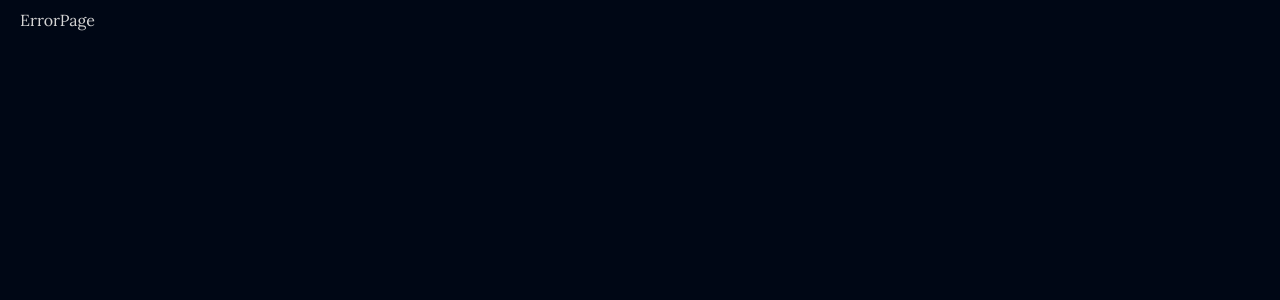
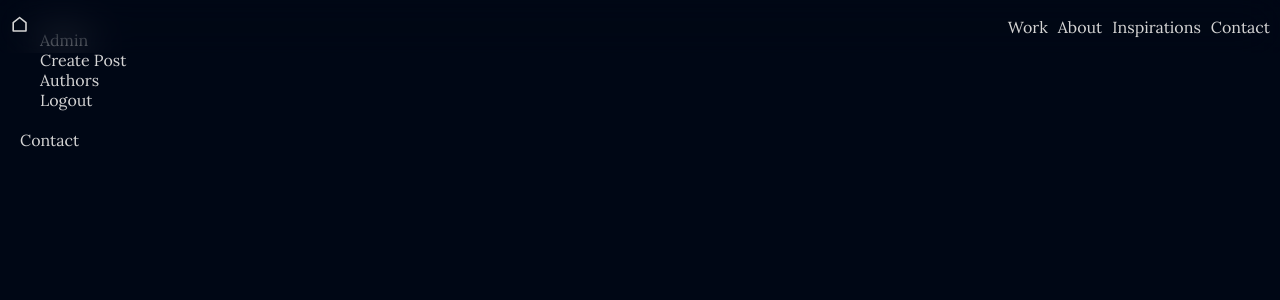
Before and after one commit to SwimmingWebDev/portfolio2024, a React (Vite) app: page /dashboard in a window 1280 px wide. Before the commit this address had no page. Shown: the top 300 px of the page. Built offline with nearby package versions, Linux system fonts and the light colour scheme.

Commit message:
develop component/header

```diff
--- a/src/App.jsx
+++ b/src/App.jsx
@@ -31,7 +31,8 @@ const router = createBrowserRouter([
       { path: "create", element: <CreatePost /> },
       { path: "posts/categories/:category", element: <CategoryPosts /> },
       { path: "posts/users/:id", element: <AuthorPosts /> },
-      { path: "myposts/:id", element: <Dashboard /> },
+      // { path: "myposts/:id", element: <Dashboard /> },
+      { path: "dashboard", element: <Dashboard /> },
       { path: "posts/:id/edit", element: <EditPost /> },
       { path: "logout", element: <Logout /> },
     ],
--- a/src/components/Header.jsx
+++ b/src/components/Header.jsx
@@ -1,11 +1,16 @@
 import React from "react";
+import { Link } from "react-router-dom";
+
+//icons
 import { RiHomeLine } from "react-icons/ri";
 import { SlMenu } from "react-icons/sl";
 
 const Header = () => {
   return (
     <header className="main-header">
-      <RiHomeLine />
+      <Link to="/" className="logo">
+        <RiHomeLine className="icon-home" />
+      </Link>
       <nav className="main-nav">
         <div className="nav-items">
           {["Work", "About", "Inspirations", "Contact"].map((nav, index) => (
@@ -13,8 +18,8 @@ const Header = () => {
               {nav}
             </div>
           ))}
-          <SlMenu className="icon-menu" />
         </div>
+        <SlMenu className="icon-menu" />
       </nav>
     </header>
   );
--- a/src/components/Inspirations.jsx
+++ b/src/components/Inspirations.jsx
@@ -1,4 +1,6 @@
 import React from "react";
+import { Link } from "react-router-dom";
+
 import { FaArrowRight } from "react-icons/fa6";
 
 const Inspirations = () => {
@@ -9,10 +11,12 @@ const Inspirations = () => {
         <p>
           Explore a collection of ideas and projects that spark my creativity
         </p>
-        <a href="#inspirations" className="btn">
-          View All
-          <FaArrowRight />
-        </a>
+        <Link to="/dashboard">
+          <div className="btn-primary">
+            View All
+            <FaArrowRight />
+          </div>
+        </Link>
       </div>
     </div>
   );
--- a/src/index.css
+++ b/src/index.css
@@ -17,12 +17,22 @@
   --font-weight-thin: 100;
   --font-weight-regular: 400;
   --font-weight-bold: 700;
+
+  --container-width-lg: 84%;
+  --container-width-md: 92%;
+  --from-width: 50%;
 }
 
 * {
   margin: 0;
   padding: 0;
   box-sizing: border-box;
+}
+
+img {
+  display: block;
+  object-fit: cover;
+  width: 100%;
 }
 
 h1 {
@@ -39,11 +49,16 @@ body {
 }
 
 a {
+  color: var(--text-color);
   text-decoration: none;
 }
 
+ul {
+  list-style: none;
+}
+
 section {
-  margin-bottom: 10px;
+  margin-bottom: 6rem;
 }
 
 ::selection {
@@ -59,16 +74,46 @@ section {
   transition: all 0.3s ease-in;
 }
 
+.btn-primary {
+  display: flex;
+  align-items: center;
+  gap: 7px;
+  width: fit-content;
+  padding: 0.5rem 1rem;
+  border: 2px solid var(--text-color);
+  border-radius: 2rem;
+  background-color: transparent;
+  font-weight: 500;
+  cursor: pointer;
+}
+
+.btn-secondary {
+  color: var(--text-color);
+}
+
+.icon-home {
+  font-size: 1.2rem;
+}
+
 /* header & nav */
 .main-header {
   width: 100%;
+  padding: 15px 10px;
+  /* height: 2rem; */
   display: flex;
   align-items: center;
   justify-content: space-between;
+  background: var(255, 255, 255, 0.5);
+  position: fixed;
+  top: 0;
+  left: 0;
+  z-index: 2;
+  border-bottom: 1px solid var(--bg-color);
+  backdrop-filter: blur(20px);
 }
 
 .main-nav {
-  display: flex;
+  display: block;
   align-items: center;
   gap: 10px;
 }
@@ -83,16 +128,16 @@ section {
 }
 
 .icon-menu {
-  visibility: hidden;
+  display: none;
 }
 
 /* mobile */
 @media only screen and (max-width: 768px) {
   .nav-items {
-    visibility: hidden;
+    display: none;
   }
   .icon-menu {
-    visibility: visible;
+    display: block;
   }
 }
 
--- a/src/pages/Dashboard.jsx
+++ b/src/pages/Dashboard.jsx
@@ -1,7 +1,25 @@
 import React from "react";
+import { Link } from "react-router-dom";
 
 const Dashboard = () => {
-  return <div>Dashboard</div>;
+  return (
+    <nav className="post-nav">
+      <ul className="post-items">
+        <li>
+          <Link to="/profile">Admin</Link>
+        </li>
+        <li>
+          <Link to="/create">Create Post</Link>
+        </li>
+        <li>
+          <Link to="/authors">Authors</Link>
+        </li>
+        <li>
+          <Link to="/logout">Logout</Link>
+        </li>
+      </ul>
+    </nav>
+  );
 };
 
 export default Dashboard;
```
